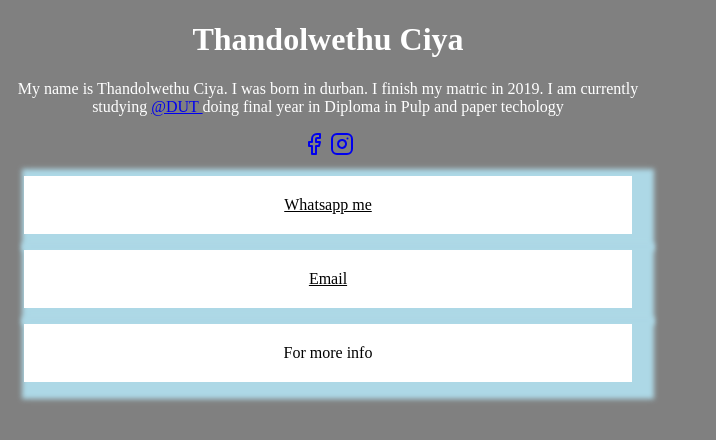
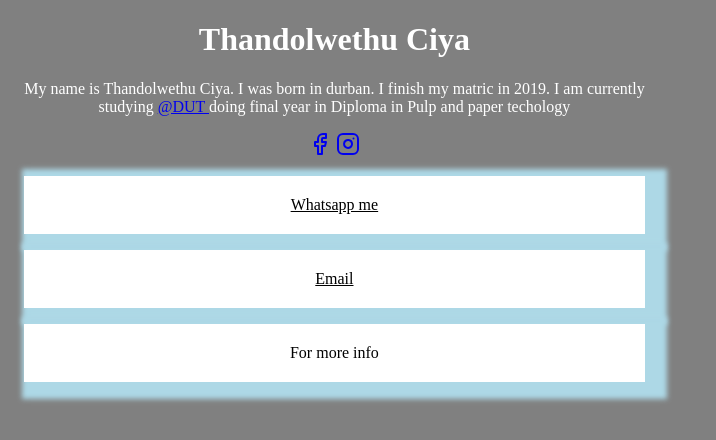
Before and after one commit to Malithando24/-bio-web-app, a plain HTML site: page index.html in a window 1280 px wide. Shown: the whole page, without its empty margins (0-716 px from the left). Drawn offline with nearby package versions, Linux system fonts and the light colour scheme.

Commit message:
added text

```diff
--- a/style.css
+++ b/style.css
@@ -4,8 +4,8 @@ body {
     text-align: center
 }
 .profile{
-  border-radius: 80%;
-  width: 50%
+  border-radius: 81%;
+  width: 51%
 }
 .btn{
   display: block;
```
